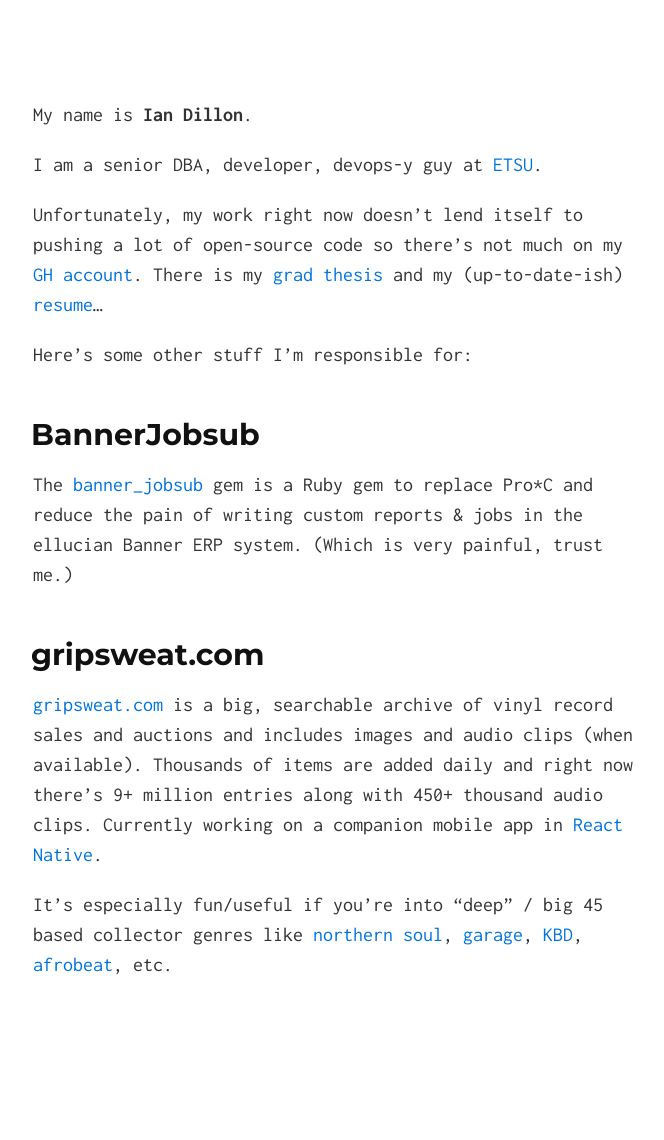
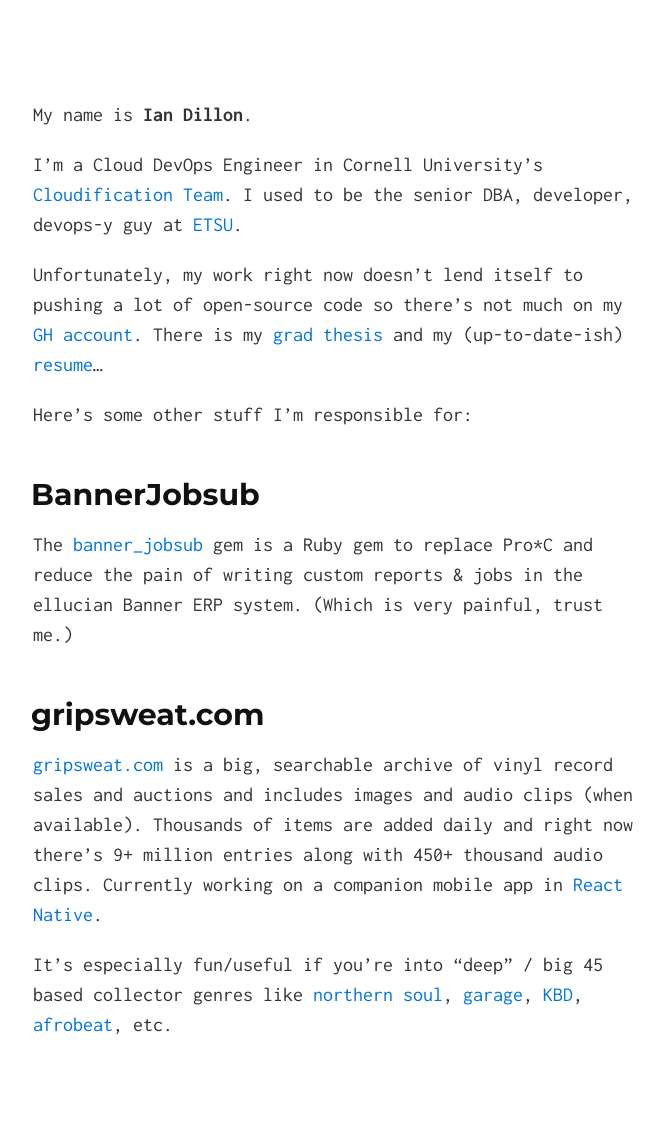
Before and after one commit to ian-d/ian-d.github.io, a Jekyll site: the page built from index.md, in a window 1280 px wide. Shown: the whole page, without its empty margins (307-971 px from the left). Built offline with Jekyll 4.4.1, drawn with Linux system fonts in a browser that asks for light colours; before the commit the page ends 1080 px from its top, so only the background shows below that.

Commit message:
I work at Cornell now.

```diff
--- a/index.md
+++ b/index.md
@@ -4,7 +4,7 @@ layout: default
 
 My name is **Ian Dillon**.
 
-I am a senior DBA, developer, devops-y guy at [ETSU](http://www.etsu.edu).
+I'm a Cloud DevOps Engineer in Cornell University's [Cloudification Team](https://it.cornell.edu/cornell-cloud). I used to be the senior DBA, developer, devops-y guy at [ETSU](http://www.etsu.edu).
 
 Unfortunately, my work right now doesn't lend itself to pushing a lot of open-source code so there's not much on my [GH account](https://github.com/ian-d). There is my [grad thesis](http://dc.etsu.edu/etd/1497/) and my (up-to-date-ish) [resume](/resume/resume.pdf)...
 
```
